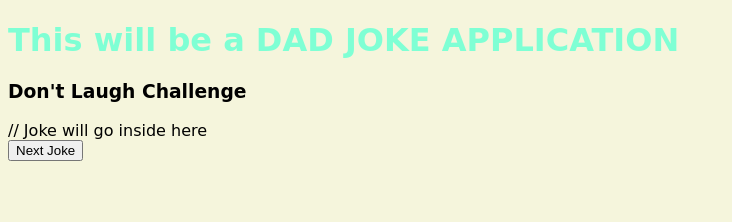
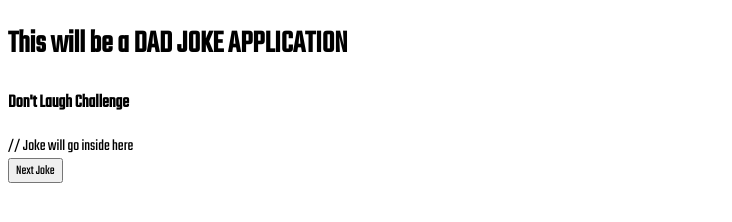
Before and after one commit to LRSORRENTI/DadJokeApp, a plain HTML site: page index.html in a window 1280 px wide. Shown: the whole page, without its empty margins (0-732 px from the left). Drawn offline with Linux system fonts and the light colour scheme.

Commit message:
added font-family

```diff
--- a/style.css
+++ b/style.css
@@ -1,9 +1,7 @@
-@import url(fonts/Teko-Regular.ttf);
-body {
-  font-family: cursive;
-  background-color: beige;
+@font-face {
+  font-family: "Teko";
+  src: url(/fonts/Teko-Regular.ttf);
 }
-h1 {
-  color: aquamarine;
-  font-family: cursive;
+* {
+  font-family: "Teko";
 }
```
Also changed, not shown: fonts/Roboto-Regular.ttf (added).
